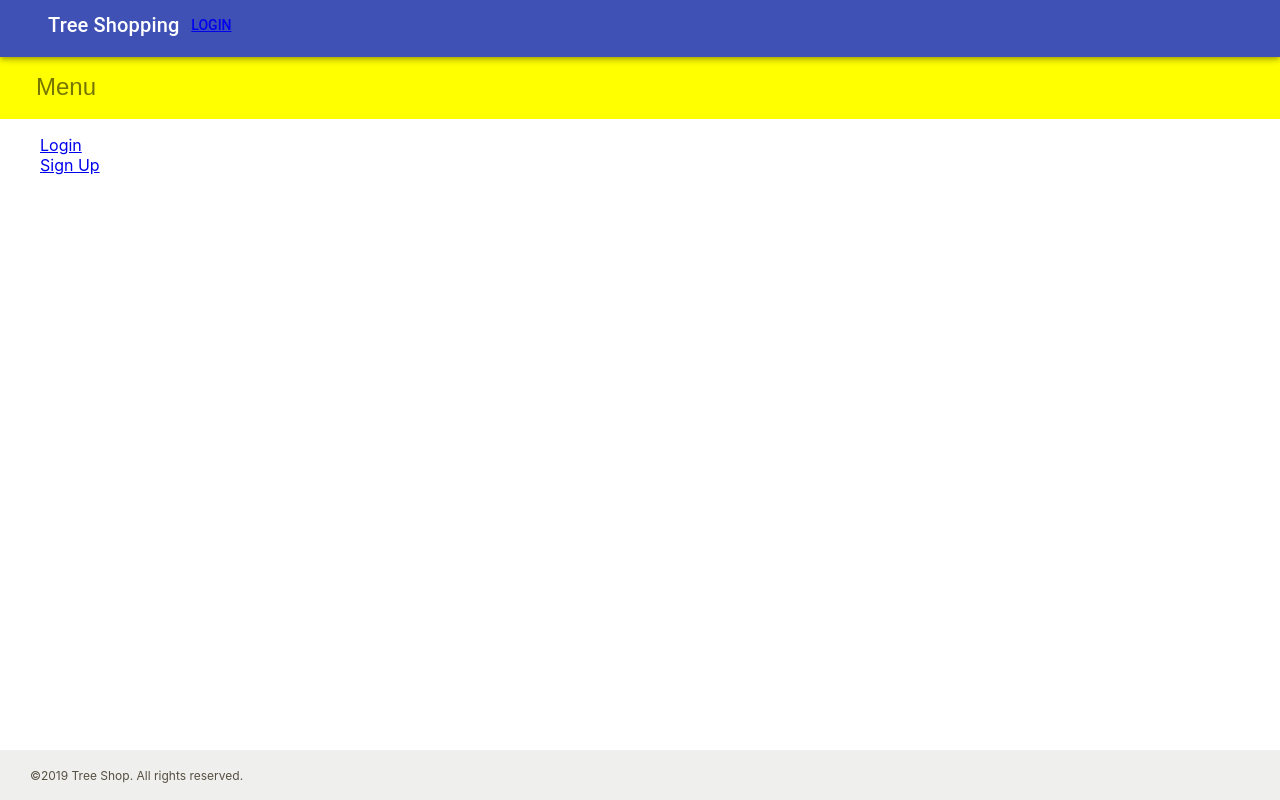
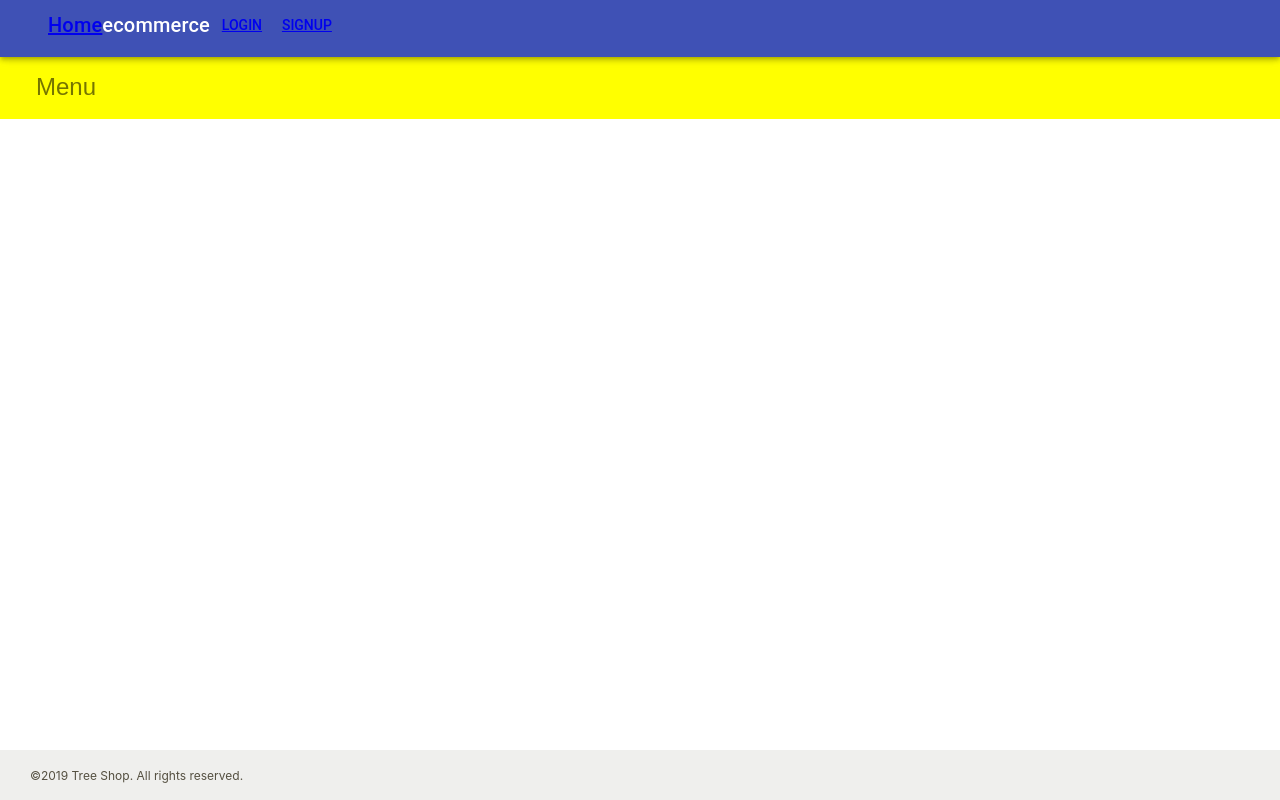
Before and after one commit to prisar/treeshop-frontend, a React (Create React App) app: page / in a window 1280 px wide. Built offline with nearby package versions, Linux system fonts and the light colour scheme.

Commit message:
add header and remove unused things

```diff
--- a/src/components/MainHeader/index.js
+++ b/src/components/MainHeader/index.js
@@ -1,5 +1,5 @@
 import React, { Component } from "react";
-import { NavLink } from "react-router-dom";
+import { NavLink, Link } from "react-router-dom";
 import PropTypes from "prop-types";
 import "./styles.scss";
 
@@ -8,16 +8,9 @@ import Toolbar from "@material-ui/core/Toolbar";
 import Typography from "@material-ui/core/Typography";
 import Button from "@material-ui/core/Button";
 import IconButton from "@material-ui/core/IconButton";
-// import MenuIcon from "@material-ui/icons/Menu";
 
 class Masterhead extends Component {
-  constructor(props) {
-    super(props);
-  }
-
   render() {
-    const { type, formType } = { ...this.props };
-
     return (
       <header className="header">
         <AppBar position="static">
@@ -29,10 +22,18 @@ class Masterhead extends Component {
             >
               {/* <MenuIcon /> */}
             </IconButton>
-            <Typography variant="h6" color="inherit" >
-              Tree Shopping
+            <Typography variant="h6" color="inherit">
+              <Link to="/">Home</Link>
+              ecommerce
             </Typography>
-            <Button color="inherit"><NavLink className='icons btn-logout' to='/login'>Login</NavLink></Button>
+            <Button color="inherit">
+              <NavLink className="icons btn-logout" to="/login">
+                Login
+              </NavLink>
+            </Button>
+            <Button color="inherit">
+              <NavLink to="/signup">Signup</NavLink>
+            </Button>
           </Toolbar>
         </AppBar>
         {/* <div className='login-out'>
--- a/src/components/ProductCard/index.js
+++ b/src/components/ProductCard/index.js
@@ -1,4 +1,3 @@
-import Avatar from "@material-ui/core/Avatar";
 import Button from "@material-ui/core/Button";
 import Card from "@material-ui/core/Card";
 import CardActions from "@material-ui/core/CardActions";
@@ -23,9 +22,6 @@ const priceStyle = {
 };
 
 export default class ProductCard extends Component {
-  constructor(props) {
-    super(props);
-  }
 
   render() {
     return (
@@ -36,7 +32,6 @@ export default class ProductCard extends Component {
               <IconButton>
                 <svg
                   xmlns="http://www.w3.org/2000/svg"
-                  class="_2oLiqr"
                   width="16"
                   height="16"
                   viewBox="0 0 20 16"
@@ -44,9 +39,8 @@ export default class ProductCard extends Component {
                   <path
                     d="M8.695 16.682C4.06 12.382 1 9.536 1 6.065 1 3.219 3.178 1 5.95 1c1.566 0 3.069.746 4.05 1.915C10.981 1.745 12.484 1 14.05 1 16.822 1 19 3.22 19 6.065c0 3.471-3.06 6.316-7.695 10.617L10 17.897l-1.305-1.215z"
                     fill="#2874F0"
-                    class="_35Y7Yo"
                     stroke="#FFF"
-                    fill-rule="evenodd"
+                    fillRule="evenodd"
                     opacity=".9"
                   />
                 </svg>
--- a/src/components/SubHeader/index.js
+++ b/src/components/SubHeader/index.js
@@ -4,11 +4,7 @@ import MenuItem from "@material-ui/core/MenuItem";
 import MenuList from "@material-ui/core/MenuList";
 
 import "./styles.scss";
-import { Paper, Toolbar, Menu, Button, IconButton } from "@material-ui/core";
-
-const menuStyle = {
-  width: "100%"
-};
+import { Toolbar, Menu, IconButton } from "@material-ui/core";
 
 const toolbarStyle = {
   backgroundColor: "yellow"
@@ -69,15 +65,6 @@ export default class SubHeader extends Component {
               </MenuList>
             </Menu>
           </Toolbar>
-
-          <ul>
-            <li>
-              <NavLink to="/login">Login</NavLink>
-            </li>
-            <li>
-              <NavLink to="/signup">Sign Up</NavLink>
-            </li>
-          </ul>
         </div>
       </div>
     );
--- a/src/containers/Index/index.js
+++ b/src/containers/Index/index.js
@@ -6,9 +6,6 @@ import './styles.scss';
 import SubHeader from '../../components/SubHeader';
 
 class Index extends Component {
-  constructor(props) {
-    super(props);
-  }
 
   render() {
 
--- a/src/containers/Login/index.js
+++ b/src/containers/Login/index.js
@@ -89,7 +89,7 @@ class Login extends Component {
 
   render() {
     if (this.state.authenticated === true) {
-      return <Redirect to="/Orders" />;
+      return <Redirect to="/products" />;
     }
 
     return (
--- a/src/containers/Orders/index.js
+++ b/src/containers/Orders/index.js
@@ -1,6 +1,7 @@
 import React, { Component } from 'react';
 import MainHeader from '../../components/MainHeader';
 import OrderDetails from '../../components/OrderDetails';
+import MainFooter from '../../components/MainFooter';
 
 class Orders extends Component {
   constructor(props) {
@@ -28,6 +29,7 @@ class Orders extends Component {
       <div>
         <MainHeader />
         <OrderDetails {...this.state.orders[0]}/>
+        <MainFooter />
       </div>
 
     );
--- a/src/containers/ProductList/index.js
+++ b/src/containers/ProductList/index.js
@@ -1,5 +1,11 @@
 import React, { Component } from "react";
 import ProductCard from "../../components/ProductCard";
+
+import MainFooter from '../../components/MainFooter';
+import MainHeader from '../../components/MainHeader';
+
+import './styles.scss';
+import SubHeader from '../../components/SubHeader';
 
 export default class ProductList extends Component {
   constructor(props) {
@@ -30,12 +36,15 @@ export default class ProductList extends Component {
   render() {
     return (
       <div>
+        <MainHeader />
+        <SubHeader />
         <h1>Products</h1>
         <div>
           {this.state.products.map(product => (
             <ProductCard card={product} key={product.id} />
           ))}
         </div>
+        <MainFooter />
       </div>
     );
   }
```
Also changed, not shown: src/containers/ProductList/styles.scss (added).
